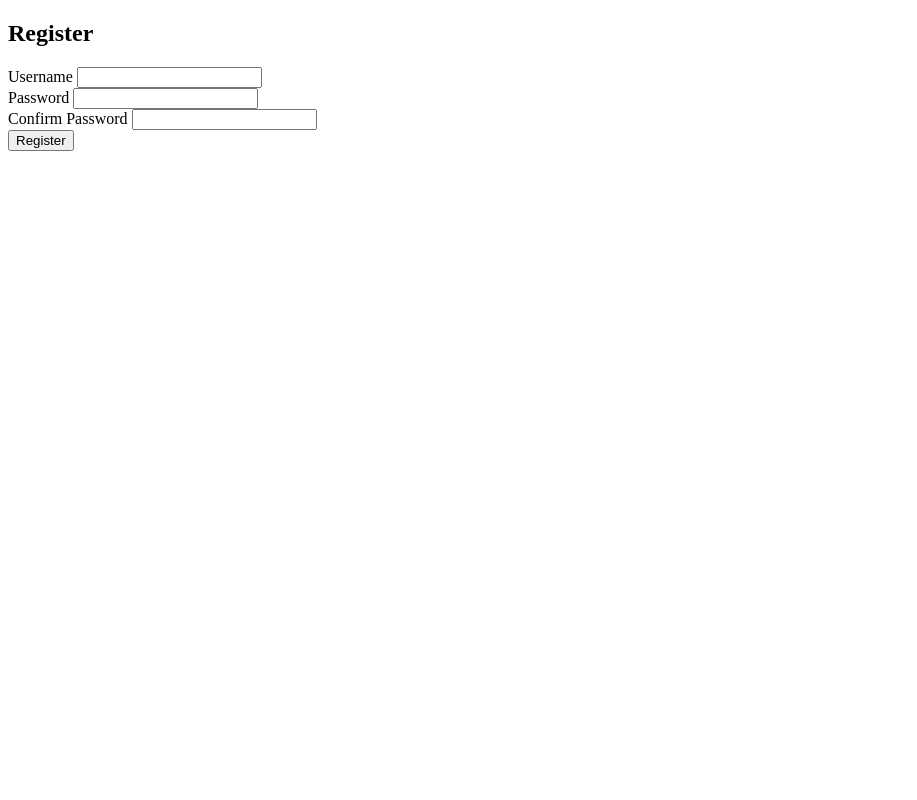
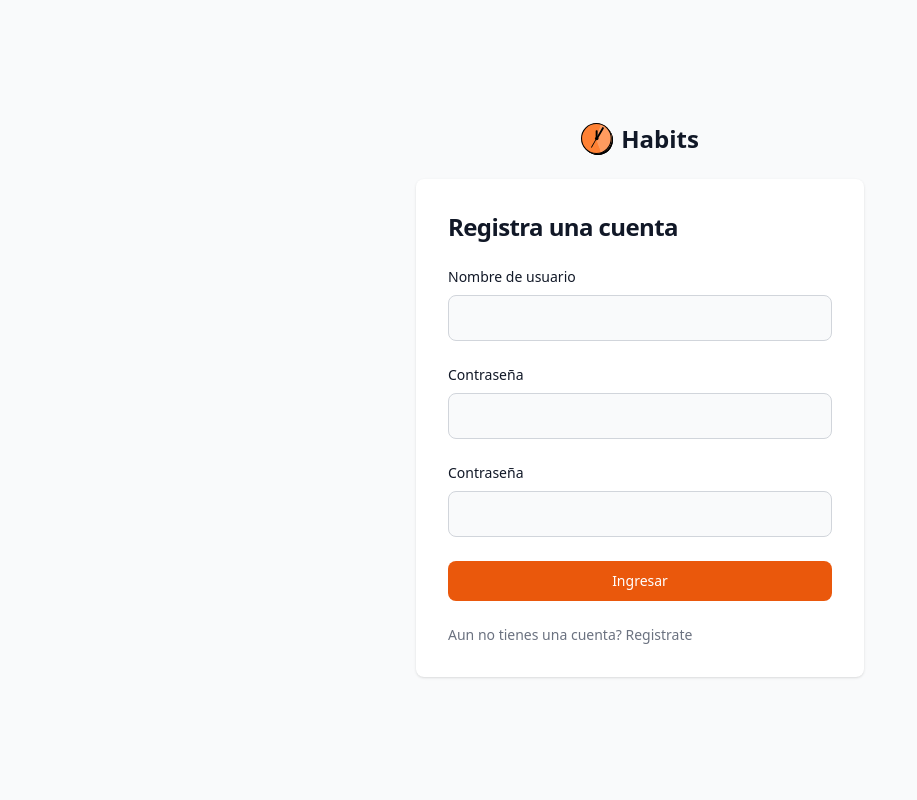
Before and after one commit to titooDiaz/HABITS, a Flask app: page /register in a window 1280 px wide. Shown: the whole page, without its empty margins (0-917 px from the left). Run offline with Flask 3, Linux system fonts and the light colour scheme; some libraries are stand-ins or nearby versions.

Commit message:
add html messages 💬

```diff
--- a/templates/users/login.html
+++ b/templates/users/login.html
@@ -13,7 +13,11 @@
                 {% if messages %}
                     <ul>
                     {% for category, message in messages %}
-                        <li class="{{ category }}">{{ message }}</li>
+                        <li class="{{ category }}">
+                            <div class="p-4 text-sm text-gray-800 rounded-lg bg-gray-50 dark:bg-gray-800 dark:text-gray-300" role="alert">
+                                <span class="font-medium">{{ message }}</span>
+                            </div>
+                        </li>
                     {% endfor %}
                     </ul>
                 {% endif %}
--- a/templates/users/register.html
+++ b/templates/users/register.html
@@ -4,52 +4,70 @@
     <meta charset="UTF-8">
     <meta name="viewport" content="width=device-width, initial-scale=1.0">
     <title>Register</title>
+    <script src="https://cdn.tailwindcss.com"></script>
 </head>
 <body>
+    <section class="bg-gray-50 dark:bg-gray-900">
+        <div class="flex flex-col items-center justify-center px-6 py-8 mx-auto md:h-screen lg:py-0">
+            {% with messages = get_flashed_messages(with_categories=true) %}
+                {% if messages %}
+                    <ul>
                     {% for category, message in messages %}
-            <li class="{{ category }}">{{ message }}</li>
+                        <li class="{{ category }}">
+                            <div class="p-4 text-sm text-gray-800 rounded-lg bg-gray-50 dark:bg-gray-800 dark:text-gray-300" role="alert">
+                                <span class="font-medium">{{ message }}</span>
+                            </div>
+                        </li>
                     {% endfor %}
-    <div class="container mt-5">
-        <div class="row justify-content-center">
-            <div class="col-md-6">
-                <h2 class="text-center mb-4">Register</h2>
-                <form method="POST" action="{{ url_for('register') }}">
+                    </ul>
+                {% endif %}
+            {% endwith %}
+            <a href="#" class="flex items-center mb-6 text-2xl font-semibold text-gray-900 dark:text-white">
+                <img class="w-8 h-8 mr-2" src="../../static/LOGO.svg" alt="logo">
+                Habits
+            </a>
+            <div class="w-full bg-white rounded-lg shadow dark:border md:mt-0 sm:max-w-md xl:p-0 dark:bg-gray-800 dark:border-gray-700">
+                <div class="p-6 space-y-4 md:space-y-6 sm:p-8">
+                    <h1 class="text-xl font-bold leading-tight tracking-tight text-gray-900 md:text-2xl dark:text-white">
+                        Registra una cuenta
+                    </h1>
+                    <form class="space-y-4 md:space-y-6" method="post" action="{{ url_for('register') }}">
                         {{ form.hidden_tag() }}
-
-                    <div class="mb-3">
-                        <label for="username" class="form-label">Username</label>
-                        {{ form.username(class="form-control", id="username") }}
+                        <div>
+                            <label for="username" class="block mb-2 text-sm font-medium text-gray-900 dark:text-white">Nombre de usuario</label>
+                            {{ form.username(class="form-control bg-gray-50 border border-gray-300 text-gray-900 rounded-lg focus:ring-primary-600 focus:border-primary-600 block w-full p-2.5 dark:bg-gray-700 dark:border-gray-600 dark:placeholder-gray-400 dark:text-white dark:focus:ring-blue-500 dark:focus:border-blue-500", id="username") }}
                             {% if form.username.errors %}
                                 <div class="text-danger">
                                     {{ form.username.errors[0] }}
                                 </div>
                             {% endif %}
                         </div>
-
-                    <div class="mb-3">
-                        <label for="password" class="form-label">Password</label>
-                        {{ form.password(class="form-control", id="password") }}
+                        <div>
+                            <label for="password" class="block mb-2 text-sm font-medium text-gray-900 dark:text-white">Contraseña</label>
+                            {{ form.password(class="form-control bg-gray-50 border border-gray-300 text-gray-900 rounded-lg focus:ring-primary-600 focus:border-primary-600 block w-full p-2.5 dark:bg-gray-700 dark:border-gray-600 dark:placeholder-gray-400 dark:text-white dark:focus:ring-blue-500 dark:focus:border-blue-500", id="password") }}
                             {% if form.password.errors %}
                                 <div class="text-danger">
                                     {{ form.password.errors[0] }}
                                 </div>
                             {% endif %}
                         </div>
-
-                    <div class="mb-3">
-                        <label for="confirm_password" class="form-label">Confirm Password</label>
-                        {{ form.confirm_password(class="form-control", id="confirm_password") }}
+                        <div>
+                            <label for="confirm_password" class="block mb-2 text-sm font-medium text-gray-900 dark:text-white">Contraseña</label>
+                            {{ form.confirm_password(class="form-control bg-gray-50 border border-gray-300 text-gray-900 rounded-lg focus:ring-primary-600 focus:border-primary-600 block w-full p-2.5 dark:bg-gray-700 dark:border-gray-600 dark:placeholder-gray-400 dark:text-white dark:focus:ring-blue-500 dark:focus:border-blue-500", id="confirm_password") }}
                             {% if form.confirm_password.errors %}
                                 <div class="text-danger">
                                     {{ form.confirm_password.errors[0] }}
                                 </div>
                             {% endif %}
                         </div>
-
-                    <button type="submit" class="btn btn-primary w-100">Register</button>
+                        <button type="submit" class="w-full text-white bg-primary-600 text-white hover:bg-primary-700 focus:ring-4 focus:outline-none focus:ring-primary-300 font-medium rounded-lg text-sm px-5 py-2.5 text-center dark:bg-primary-600 dark:hover:bg-primary-700 bg-orange-600">Ingresar</button>
+                        <p class="text-sm font-light text-gray-500 dark:text-gray-400">
+                            Aun no tienes una cuenta?<a href="#" class="font-medium text-primary-600 hover:underline dark:text-primary-500"> Registrate</a>
+                        </p>
                     </form>
                 </div>
             </div>
         </div>
+      </section>
 </body>
 </html>
```
Lines whose indentation alone changed are shown as unchanged.
